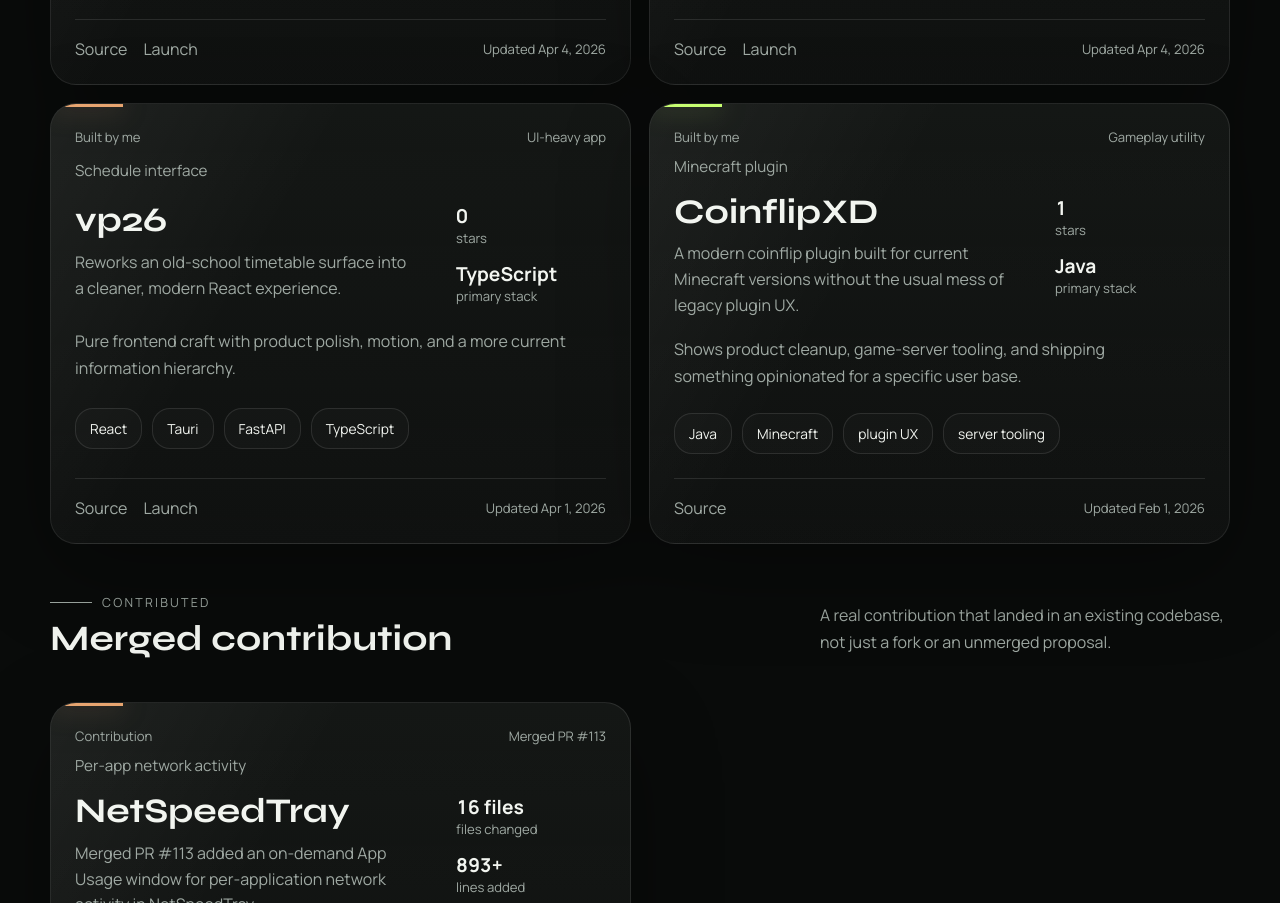
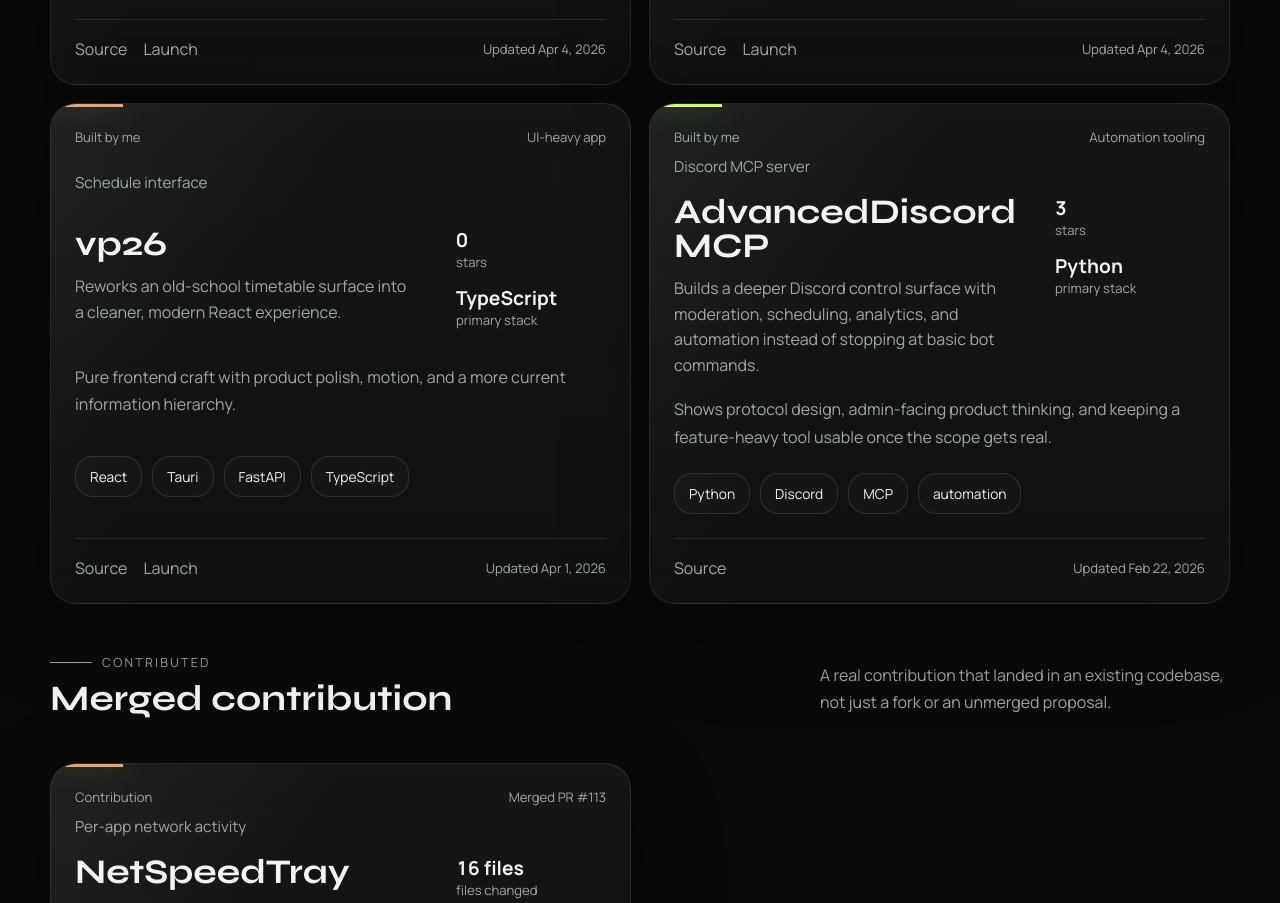
Before and after one commit to center2055/center2055, a React (Vite) app: page / in a window 1280 px wide. Shown: the part 2200-3103 px from the top of the page. Built offline with nearby package versions, Linux system fonts and the light colour scheme; no server answers.

Commit message:
Feature AdvancedDiscordMCP in portfolio

```diff
--- a/src/data/portfolio.ts
+++ b/src/data/portfolio.ts
@@ -151,7 +151,7 @@
   'OnionHop',
   'DNS-Hop',
   'vp26',
-  'CoinflipXD',
+  'AdvancedDiscordMCP',
   'NetSpeedTray',
 ];
 
@@ -189,13 +189,13 @@
     ownership: 'Built',
     layout: 'standard',
   },
-  CoinflipXD: {
-    name: 'CoinflipXD',
-    label: 'Gameplay utility',
-    domain: 'Minecraft plugin',
-    summary: 'A modern coinflip plugin built for current Minecraft versions without the usual mess of legacy plugin UX.',
-    impact: 'Shows product cleanup, game-server tooling, and shipping something opinionated for a specific user base.',
-    stack: ['Java', 'Minecraft', 'plugin UX', 'server tooling'],
+  AdvancedDiscordMCP: {
+    name: 'AdvancedDiscordMCP',
+    label: 'Automation tooling',
+    domain: 'Discord MCP server',
+    summary: 'Builds a deeper Discord control surface with moderation, scheduling, analytics, and automation instead of stopping at basic bot commands.',
+    impact: 'Shows protocol design, admin-facing product thinking, and keeping a feature-heavy tool usable once the scope gets real.',
+    stack: ['Python', 'Discord', 'MCP', 'automation'],
     accent: 'lime',
     ownership: 'Built',
     layout: 'standard',
```
